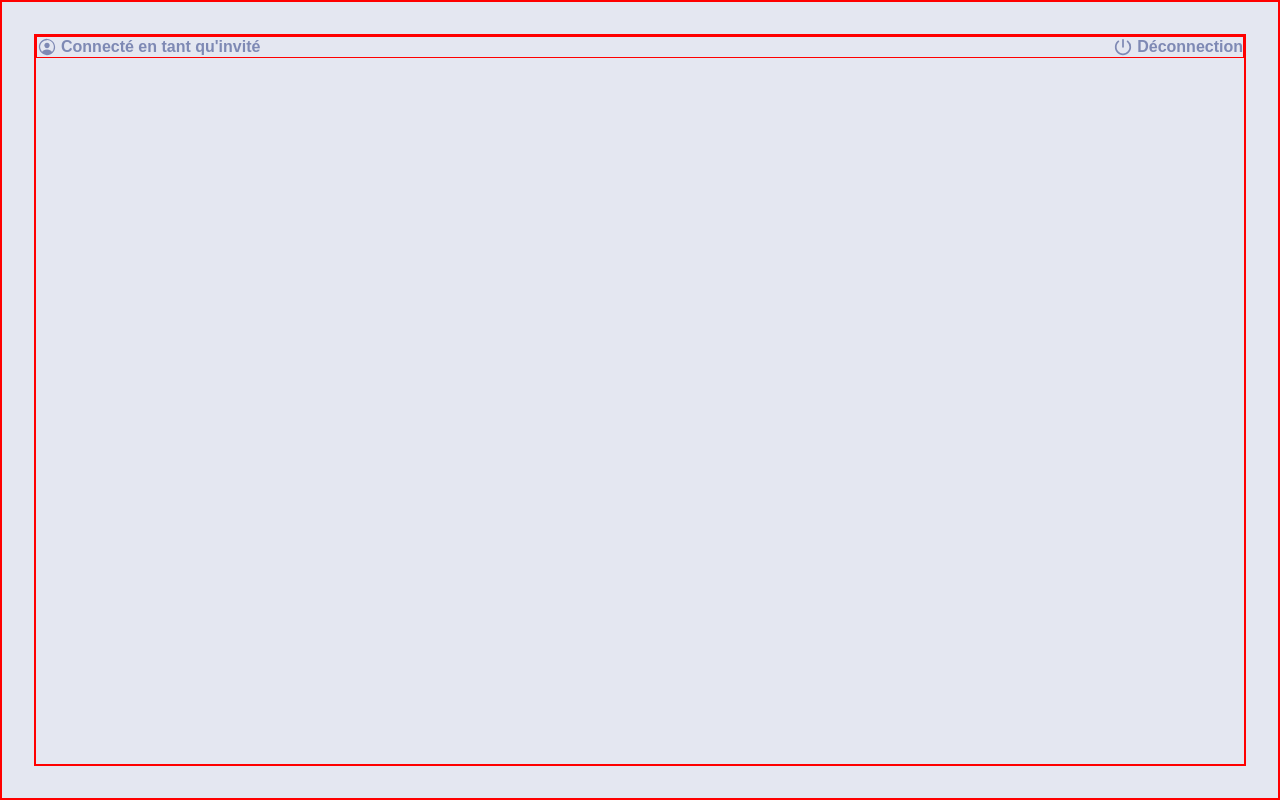
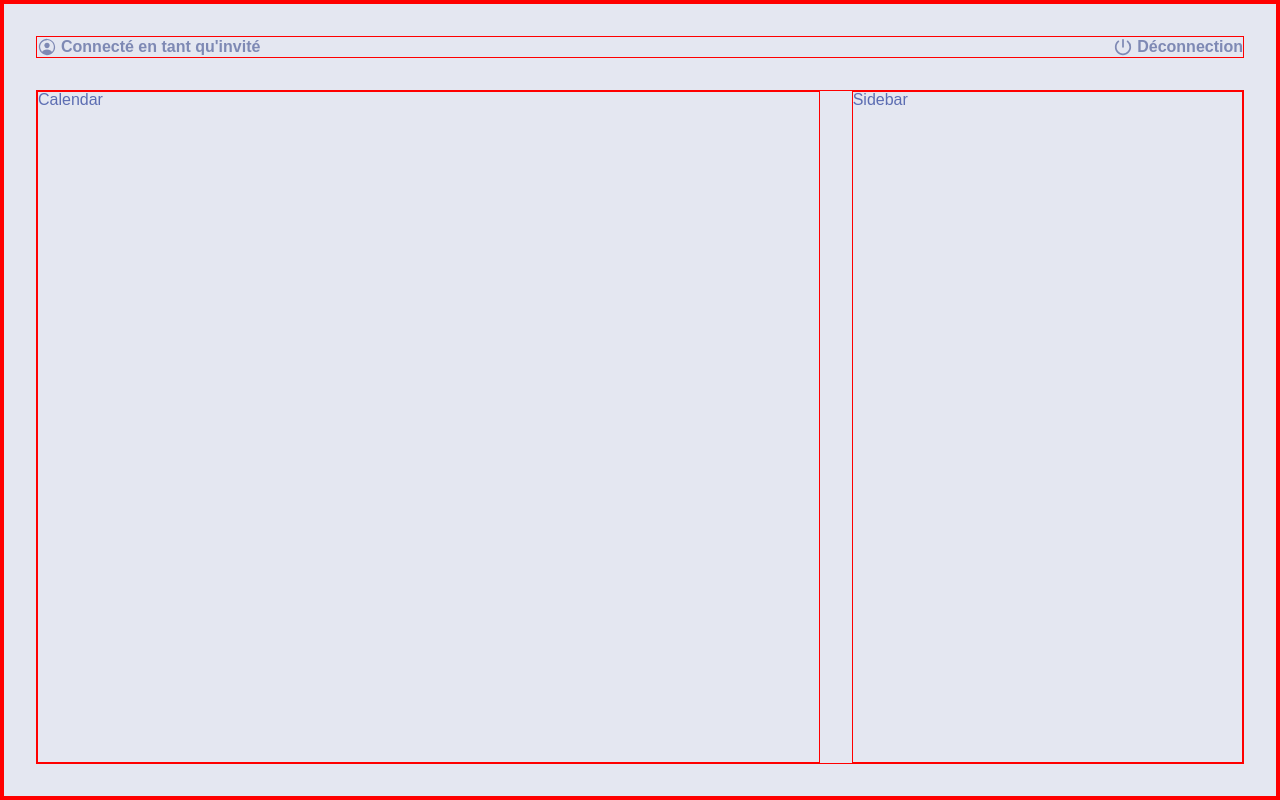
Before and after one commit to sylvain-galoustoff/sg-calendar, a React (Vite) app: page / in a window 1280 px wide. Built offline with nearby package versions, Linux system fonts and the light colour scheme; what webfontloader would draw is missing.

Commit message:
Set app layout

```diff
--- a/src/components/App.tsx
+++ b/src/components/App.tsx
@@ -1,9 +1,15 @@
+import Calendar from "./Calendar/Calendar";
+import Sidebar from "./Sidebar";
 import UserBar from "./UserBar";
 
 function App() {
   return (
     <div id="app">
       <UserBar />
+      <div id="app-content">
+        <Calendar />
+        <Sidebar />
+      </div>
     </div>
   );
 }
--- /dev/null
+++ b/src/components/Calendar/Calendar.tsx
@@ -0,0 +1,5 @@
+function Calendar() {
+  return <div id="calendar">Calendar</div>;
+}
+
+export default Calendar;
--- /dev/null
+++ b/src/components/Sidebar.tsx
@@ -0,0 +1,5 @@
+function Sidebar() {
+  return <div id="sidebar">Sidebar</div>;
+}
+
+export default Sidebar;
--- a/src/styles/global.scss
+++ b/src/styles/global.scss
@@ -28,11 +28,18 @@ body,
   @include dev;
 }
 
-body {
+#app {
   padding: 32px;
   display: flex;
   flex-direction: column;
   gap: 32px;
+}
+
+#app-content {
+  @include dev;
+  flex: 1;
+  display: flex;
+  gap: 32px
 }
 
 /* USER BAR */
@@ -59,3 +66,15 @@ body {
   gap: 4px;
   align-items: center;
 }
+
+/* CALENDAR */
+#calendar {
+  @include dev;
+  width: 66.66%;
+}
+
+/* SIDEBAR */
+#sidebar {
+  @include dev;
+  width: 33.33%;
+}
```
